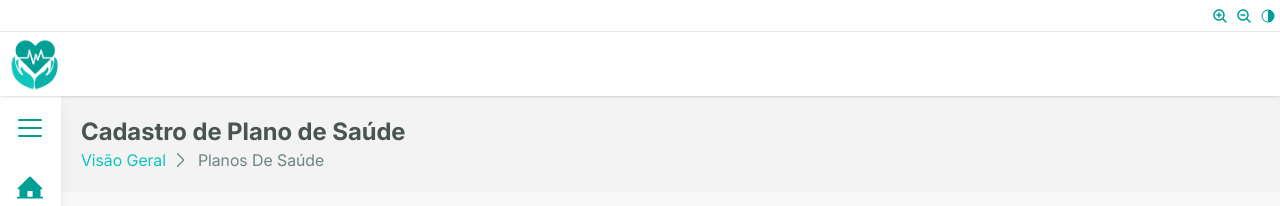
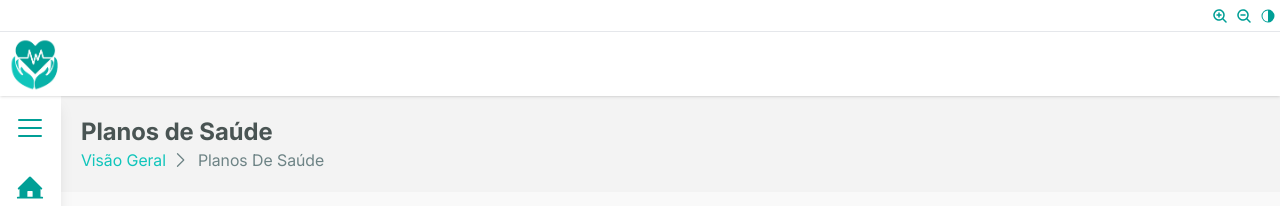
Before and after one commit to Fatec-ADS-AMS2024/SeniorCareManager-Frontend, a React (Vite) app in the folder SeniorCareManagerFrontend/: page /health_insurance_plan in a window 1280 px wide. Shown: the top 206 px of the page. Built offline with nearby package versions, Linux system fonts and the light colour scheme; no server answers.

Commit message:
:recycle: refactor: Títulos das páginas atualizados

```diff
--- a/SeniorCareManagerFrontend/src/features/healthInsurancePlan/pages/HealthInsurancePlanOverview.tsx
+++ b/SeniorCareManagerFrontend/src/features/healthInsurancePlan/pages/HealthInsurancePlanOverview.tsx
@@ -271,7 +271,7 @@ export default function HealthInsurancePlanOverview() {
 
   return (
     <div>
-      <BreadcrumbPageTitle title='Cadastro de Plano de Saúde' />
+      <BreadcrumbPageTitle title='Planos de Saúde' />
       <div className='bg-neutralWhite px-6 py-6 max-w-[95%] mx-auto rounded-lg shadow-md mt-10'>
         <Modal<HealthInsurancePlan>
           title='Cadastrar Plano de Saúde'
--- a/SeniorCareManagerFrontend/src/features/position/pages/PositionOverview.tsx
+++ b/SeniorCareManagerFrontend/src/features/position/pages/PositionOverview.tsx
@@ -226,7 +226,7 @@ export default function PositionOverview() {
 
   return (
     <div>
-      <BreadcrumbPageTitle title='Cadastro de Cargo' />
+      <BreadcrumbPageTitle title='Cargos' />
       <div className='bg-neutralWhite px-6 py-6 max-w-[95%] mx-auto rounded-lg shadow-md mt-10'>
         <Modal<Position>
           title='Cadastrar Cargo'
--- a/SeniorCareManagerFrontend/src/features/religion/pages/ReligionOverview.tsx
+++ b/SeniorCareManagerFrontend/src/features/religion/pages/ReligionOverview.tsx
@@ -234,7 +234,7 @@ export default function ReligionOverview() {
 
   return (
     <div>
-      <BreadcrumbPageTitle title='Cadastro de Religião' />
+      <BreadcrumbPageTitle title='Religiões' />
       <div className='bg-neutralWhite px-6 py-6 max-w-[95%] mx-auto rounded-lg shadow-md mt-10'>
         <Modal<Religion>
           title='Cadastrar Religião'
```
